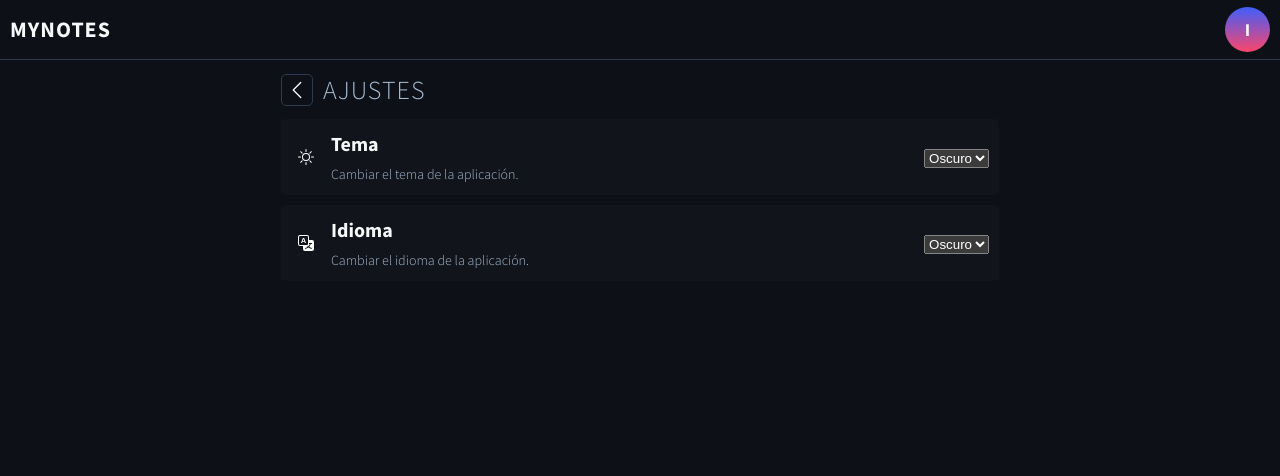
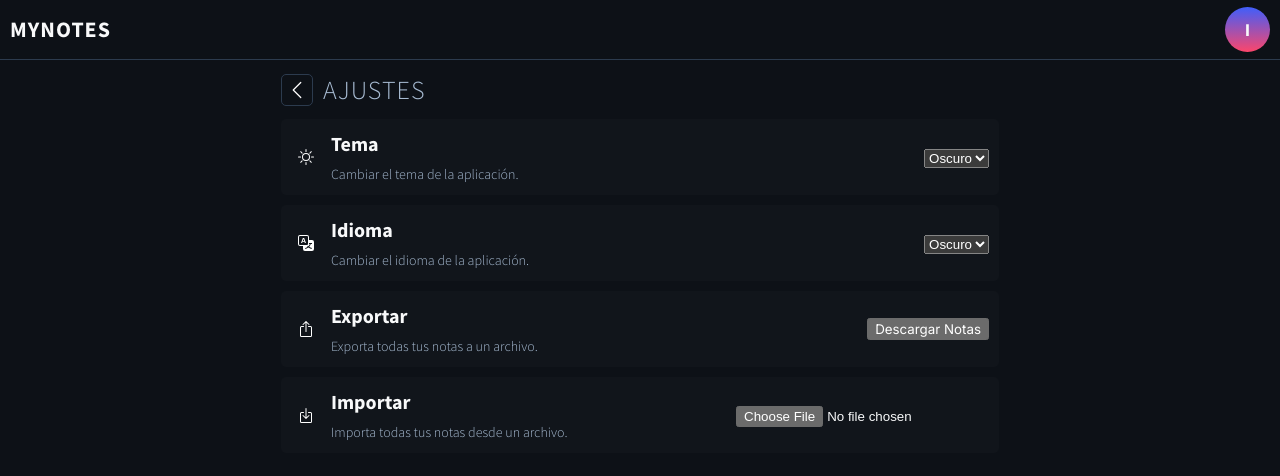
Before and after one commit to jesusalberto11/MyNotes, a React (Vite) app: page /settings in a window 1280 px wide. Shown: the top 476 px of the page. Built offline with nearby package versions, Linux system fonts and the light colour scheme.

Commit message:
Feat: Added export and import components

```diff
--- a/src/pages/SettingsPage.tsx
+++ b/src/pages/SettingsPage.tsx
@@ -2,7 +2,9 @@ import { useEffect } from "react";
 import PageLayout from "../components/layout/PageLayout";
 import ChangeTheme from "../components/pages/SettingsPage/ChangeTheme";
 import SettingsItem from "../components/pages/SettingsPage/SettingsItem";
+import ExportNotes from "../components/pages/SettingsPage/ExportNotes";
 import { SVG_ICONS } from "../helpers/svgIcons";
+import ImportNotes from "../components/pages/SettingsPage/ImportNotes";
 
 const SettingsPage = () => {
   useEffect(() => {
@@ -25,6 +27,20 @@ const SettingsPage = () => {
       >
         <ChangeTheme />
       </SettingsItem>
+      <SettingsItem
+        title="Exportar"
+        description="Exporta todas tus notas a un archivo."
+        icon={SVG_ICONS.EXPORT}
+      >
+        <ExportNotes />
+      </SettingsItem>
+      <SettingsItem
+        title="Importar"
+        description="Importa todas tus notas desde un archivo."
+        icon={SVG_ICONS.IMPORT}
+      >
+        <ImportNotes />
+      </SettingsItem>
     </PageLayout>
   );
 };
```
